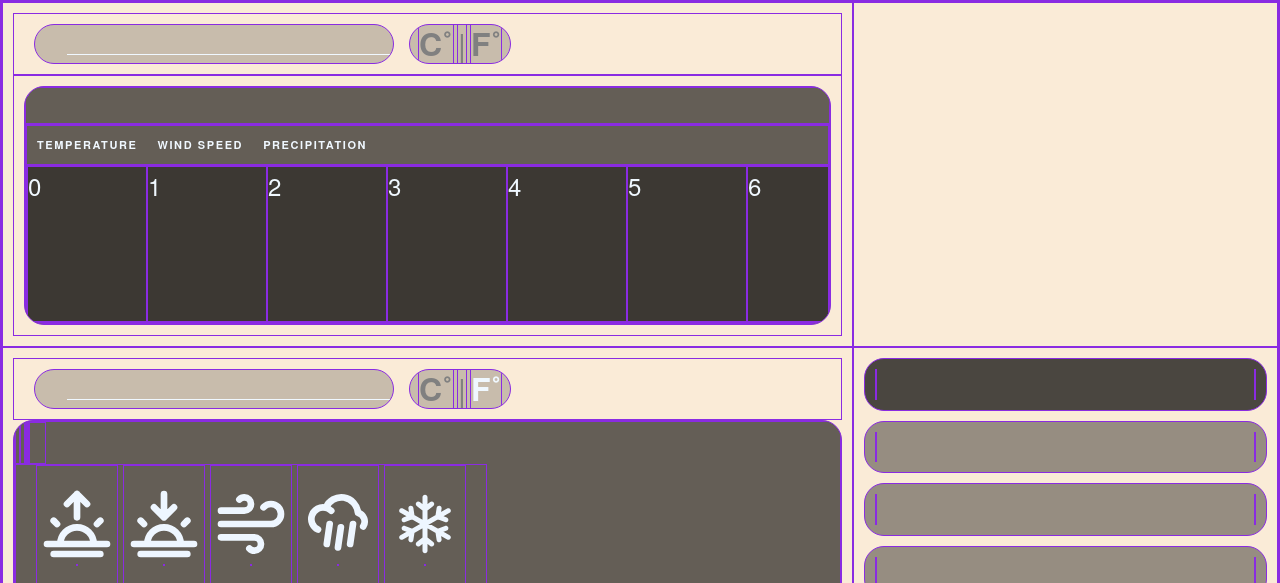
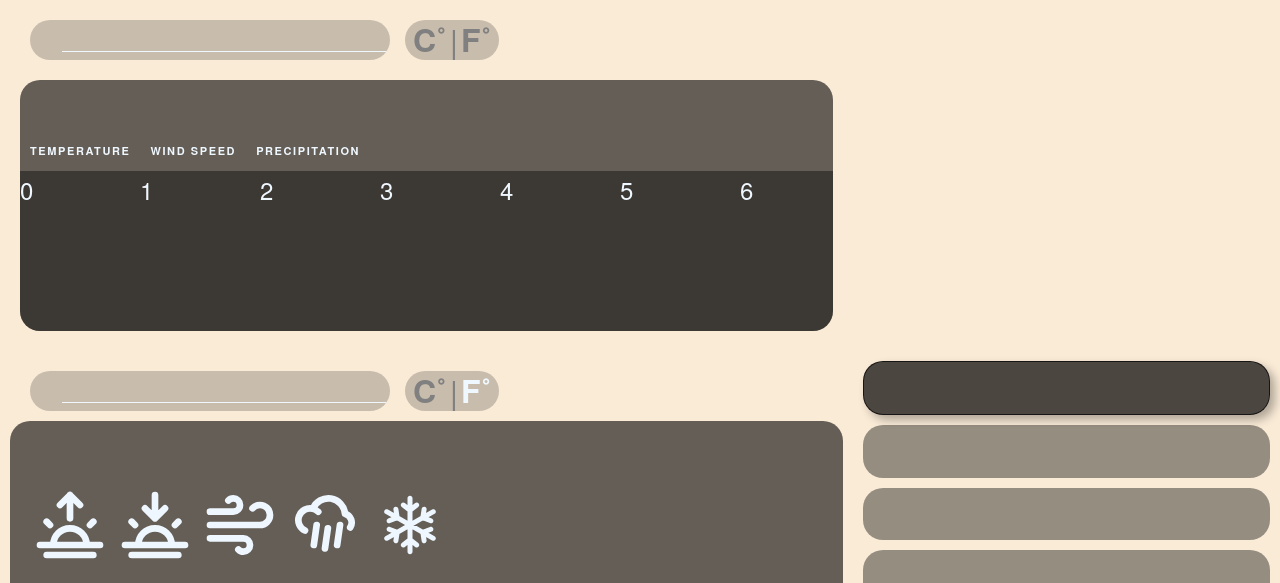
Before and after one commit to KentonKim/weather-app, a website built with webpack: page dist/index.html in a window 1280 px wide. Shown: the top 583 px of the page. Built offline with nearby package versions, Linux system fonts and the light colour scheme; no server answers.

Commit message:
Fixed bugs with undefined arguments Fixed selectADay function

```diff
--- a/src/css/style.css
+++ b/src/css/style.css
@@ -3,7 +3,7 @@
 
 * {
     background-color: transparent;
-    border: 1px solid blueviolet;
+    /* border: 1px solid blueviolet; */
     box-sizing: border-box;
     padding: 0;
     margin: 0;
@@ -319,6 +319,8 @@ button:focus, input:focus {
 
 .card:active, .card.selected {
     background-color: var(--transparent-dark);
+    border: 1px solid var(--transparent-dark);
+    box-shadow: 5px 5px 10px 0 rgba(0, 0, 0, 0.3);
 }
 
 .notification {
--- a/src/index.js
+++ b/src/index.js
@@ -28,9 +28,8 @@ for (let i = 0; i < 7; i += 1) {
 
 // Setup data
 let formattedWeatherData = []
-let selectedCard = document.getElementById('card-0')
+let selectedCard = document.getElementById('card-1') // Anything except first card
 let selectedDay
-let selectADay
 
 // Check for window width
 const mediaQueryList = window.matchMedia('(max-width: 900px)');
@@ -38,12 +37,10 @@ const mediaQueryList = window.matchMedia('(max-width: 900px)');
 // Navbar with search and toggle temperature measurement option
 const form = document.getElementById('search-form')
 const forminput = document.getElementById('search-input')
-const mainTemp = document.getElementById('main-temperature')
 
 // Toggle Temperature
 const radioC = document.getElementById('radio-c')
 const radioF = document.getElementById('radio-f')
-
 
 const searchLocation = async (query) => {
   try {
@@ -75,22 +72,32 @@ const searchLocation = async (query) => {
 // Initialize once
 searchLocation('Cypress')
   .then(() => {
-    selectADay = (card, dataArray) => {
-        try {
-          selectedCard.classList.remove('selected')
-        } catch (error) {
-          console.log(error)
-          return
-        }
-        card.classList.add('selected')
-        selectedCard = card
-        let number = parseInt(card.getAttribute('data-index'), 10)
-        let dayData = dataArray[number]
-        displayMainInfo(dayData)
+    // Create function after data is called
+    let selectADay = (card, data) => {
+      if (card === selectedCard || card.parentElement === selectedCard) {
+        return
+      }
+      let cardref = card
+      if (!cardref.classList.contains('card')) {
+        cardref = cardref.parentElement
+      }
+      selectedCard.classList.remove('selected')
+      cardref.classList.add('selected')
+      selectedCard = cardref
+      selectedDay = data
+      displayMainInfo(selectedDay)
     }
-    selectADay(document.getElementById('card-0'), formattedWeatherData)
+
+    // Add event listener for each card
+    const cardArray = document.querySelectorAll('.card')
+    for (let i = 0; i < cardArray.length; i += 1) {
+      let card = cardArray[i]
+      card.addEventListener('mouseup', (e) => selectADay(e.target, formattedWeatherData[i]))
+    }
+
+    // Initialize once
+    selectADay(document.getElementById('card-0'), formattedWeatherData[0])
   })
-
 
 // New location
 form.addEventListener('submit', (e) => {
@@ -100,13 +107,6 @@ form.addEventListener('submit', (e) => {
   forminput.value = ''
   searchLocation(formValue)
 })
-
-// Add event listener for each card
-const cardArray = document.querySelectorAll('.card')
-for (let card of cardArray) {
-  console.log(formattedWeatherData)
-  card.addEventListener('mouseup', (e) => selectADay(e.target, formattedWeatherData))
-}
 
 const toggleUnits = (dataArray, isShort) => {
   try {
@@ -138,8 +138,6 @@ radioF.onclick = () => {
 //  setDOM(mainTemp, setTemp, [selectedDay, radioF])
 }
 
-
-
 // Add an event listener for changing from full weekday name to abbreviated
 mediaQueryList.addEventListener('change', (event) => {
   for (let i = 0; i < formattedWeatherData.length; i += 1) {
@@ -148,12 +146,3 @@ mediaQueryList.addEventListener('change', (event) => {
     displayTemp(dayObj, document.getElementById(`card-temperature-${i}`), event.matches)
   }
 });
-
-
-// clicks button
-// calls executive function
-  // display temperature
-    //
-  // display wind
-  // display precipitation
-  // display uv
```
